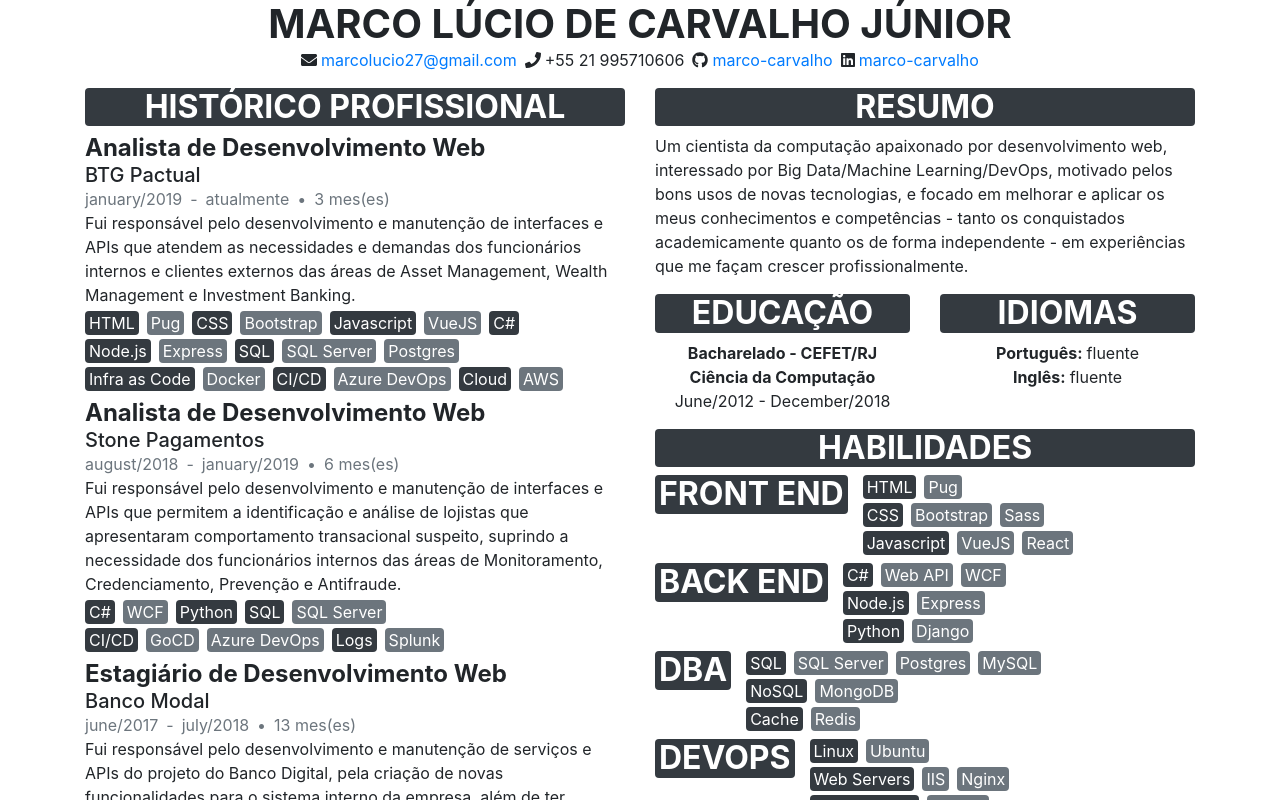
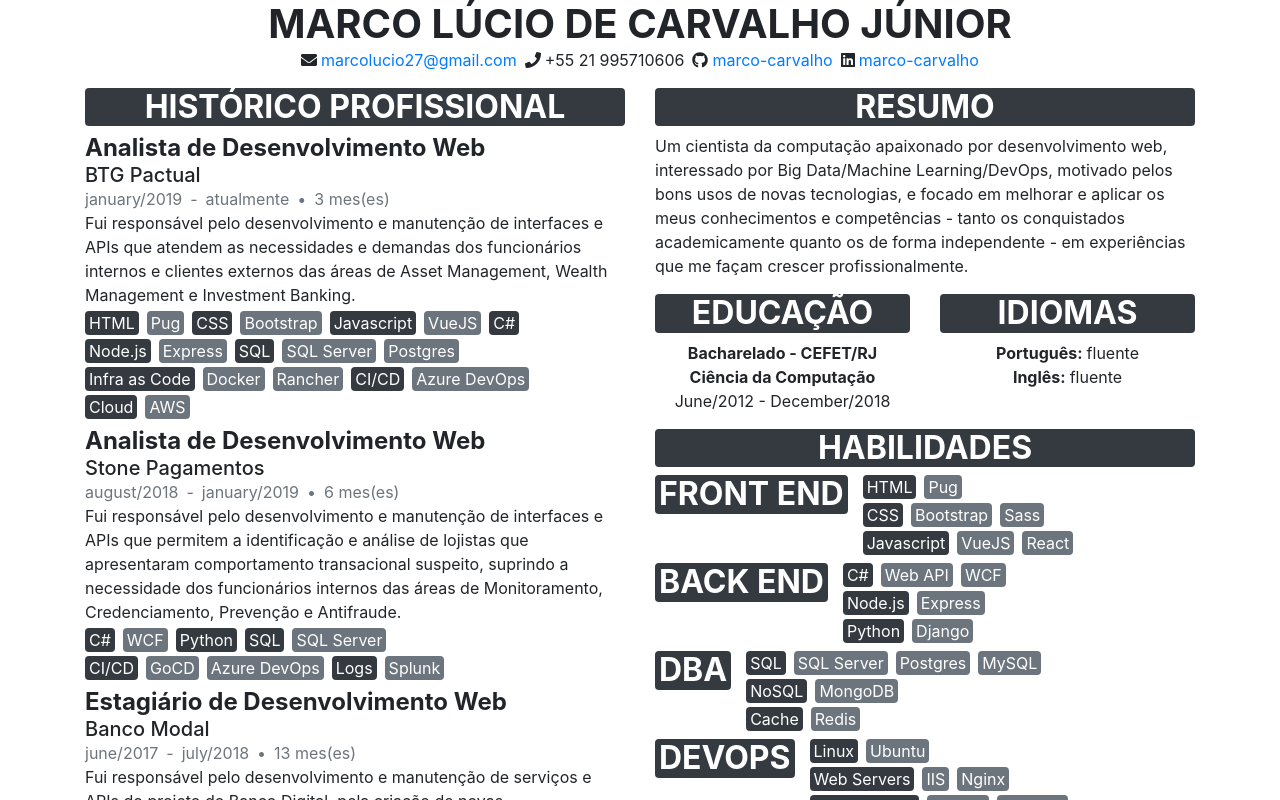
Before and after one commit to marco-carvalho/resume, a Vue app: page / in a window 1280 px wide. Shown: the top 800 px of the page. Built offline with nearby package versions, Linux system fonts and the light colour scheme.

Commit message:
add rancher

```diff
--- a/src/App.vue
+++ b/src/App.vue
@@ -70,7 +70,7 @@ export default {
             {name:"C#"},
             {name:"Node.js", subtecnologies: ["Express"]},
             {name:"SQL", subtecnologies: ["SQL Server", "Postgres"]},
-            {name:"Infra as Code", subtecnologies: ["Docker"]},
+            {name:"Infra as Code", subtecnologies: ["Docker", "Rancher"]},
             {name:"CI/CD", subtecnologies: ["Azure DevOps"]},
             {name:"Cloud", subtecnologies: ["AWS"]},
           ]
@@ -171,7 +171,7 @@ export default {
           tecnologies: [
             { name: "Linux", subtecnologies: ["Ubuntu"]},
             { name: "Web Servers", subtecnologies: ["IIS", "Nginx"]},
-            { name: "Infra as Code", subtecnologies: ["Docker"]},
+            { name: "Infra as Code", subtecnologies: ["Docker", "Rancher"]},
             { name: "CI/CD", subtecnologies: ["Travis CI", "GoCD", "Azure DevOps"]},
             { name: "Logs", subtecnologies: ["Splunk"]},
             { name: "Cloud", subtecnologies: ["AWS"]},
```
